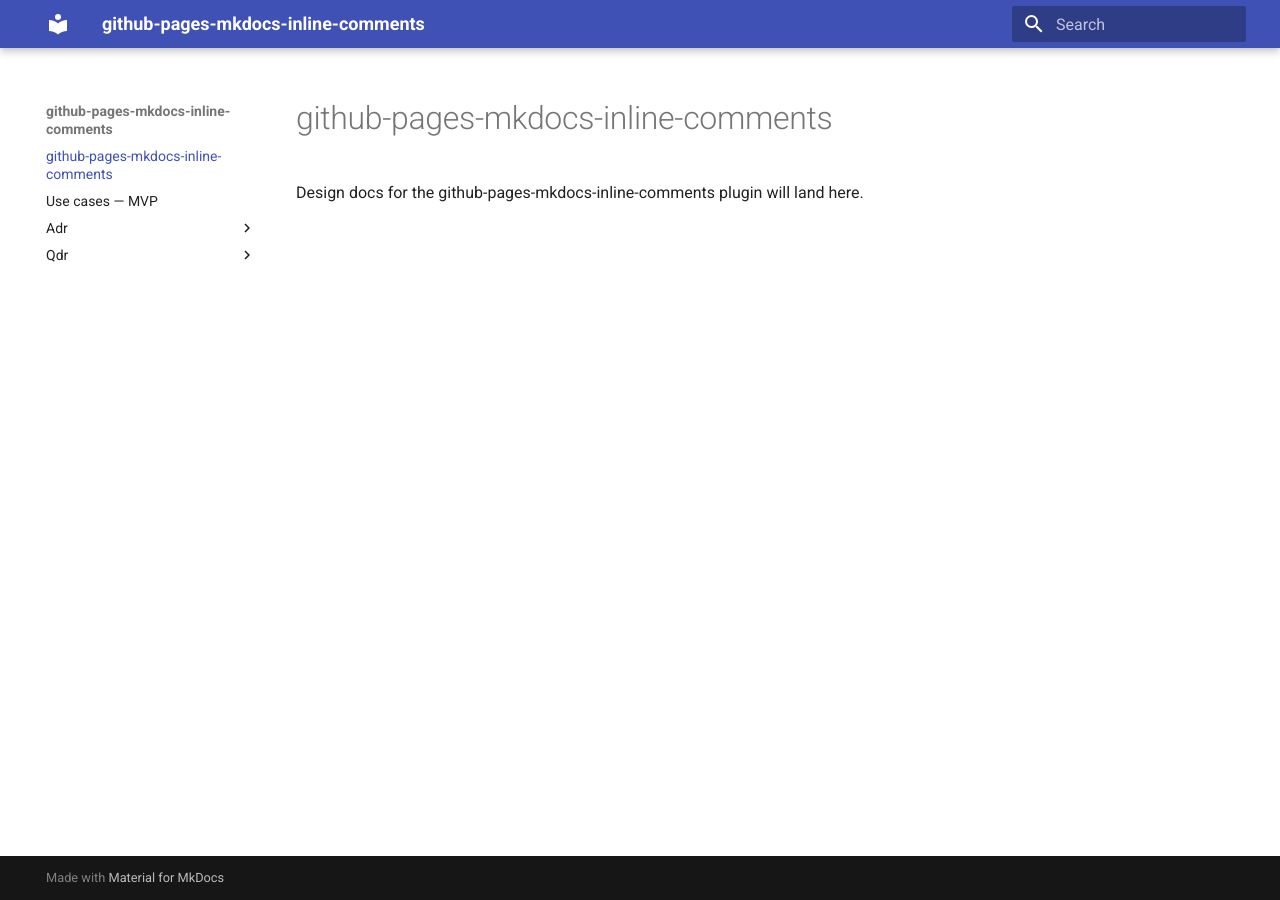
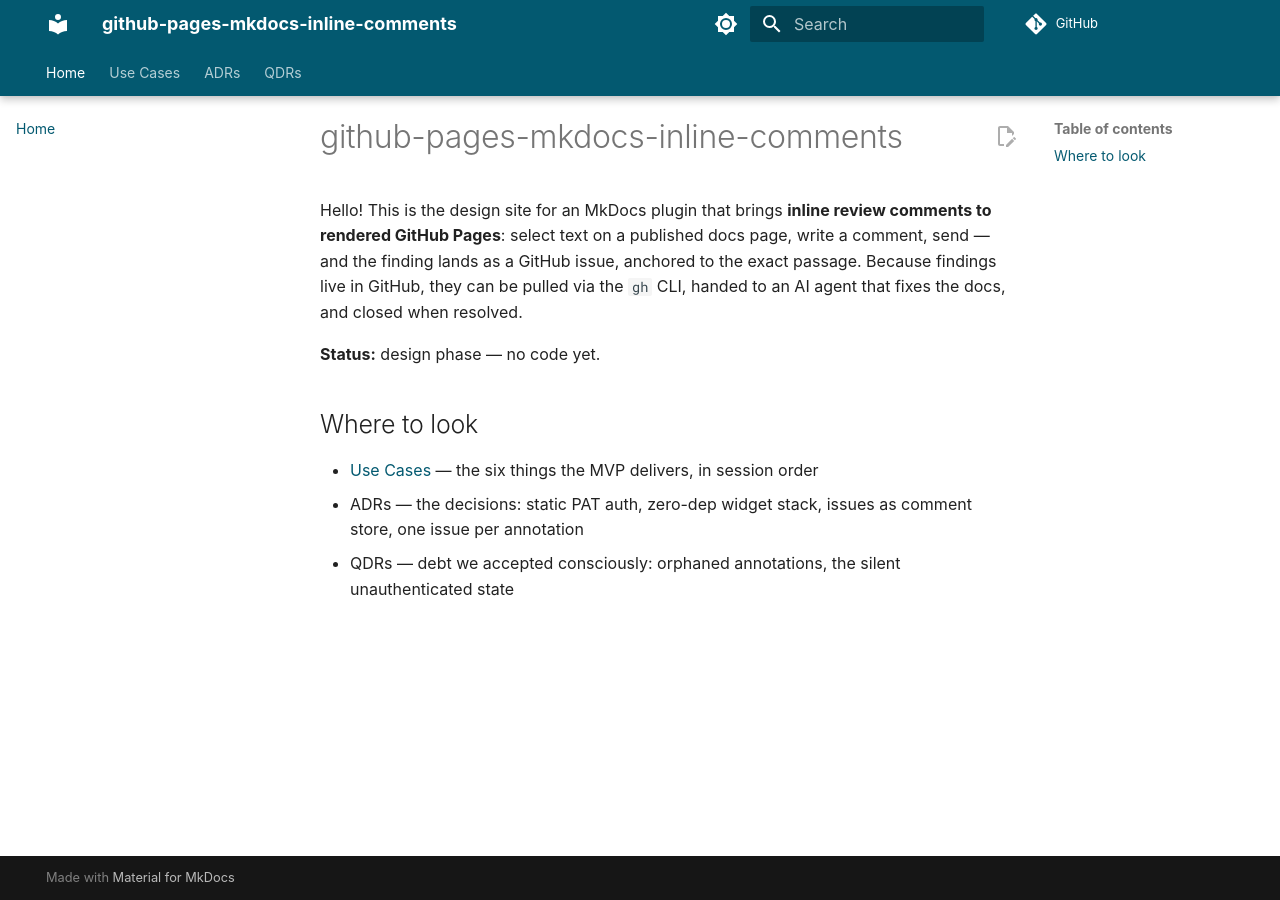
Before and after one commit to Olliverse/github-pages-mkdocs-inline-comments, an MkDocs documentation site: the page built from docs/index.md, in a window 1280 px wide. Built offline with MkDocs 1.6.1 and Material for MkDocs 9.7.7, drawn with Linux system fonts in a browser that asks for light colours; comment, search, counter and statistics services are not loaded.

Commit message:
docs: align theme and nav with base-core-docs, add home page

```diff
--- a/docs/index.md
+++ b/docs/index.md
@@ -1,3 +1,11 @@
 # github-pages-mkdocs-inline-comments
 
-Design docs for the github-pages-mkdocs-inline-comments plugin will land here.
+Hello! This is the design site for an MkDocs plugin that brings **inline review comments to rendered GitHub Pages**: select text on a published docs page, write a comment, send — and the finding lands as a GitHub issue, anchored to the exact passage. Because findings live in GitHub, they can be pulled via the `gh` CLI, handed to an AI agent that fixes the docs, and closed when resolved.
+
+**Status:** design phase — no code yet.
+
+## Where to look
+
+- [Use Cases](use-cases.md) — the six things the MVP delivers, in session order
+- ADRs — the decisions: static PAT auth, zero-dep widget stack, issues as comment store, one issue per annotation
+- QDRs — debt we accepted consciously: orphaned annotations, the silent unauthenticated state
--- a/mkdocs.yml
+++ b/mkdocs.yml
@@ -1,3 +1,78 @@
 site_name: github-pages-mkdocs-inline-comments
+site_description: Inline review comments on rendered MkDocs GitHub Pages, stored as GitHub issues
+site_url: "https://olliverse.github.io/github-pages-mkdocs-inline-comments/"
+repo_url: https://github.com/Olliverse/github-pages-mkdocs-inline-comments
+edit_uri: edit/main/docs/
+
+docs_dir: docs
+
+nav:
+  - Home: index.md
+  - Use Cases: use-cases.md
+  - ADRs:
+      - ADR-001 — Static PAT Auth: adr/0001-static-pat-auth.md
+      - ADR-002 — Frontend Widget Stack: adr/0002-frontend-stack.md
+      - ADR-003 — Issues as Comment Store: adr/0003-issues-as-comment-store.md
+      - ADR-004 — One Issue per Annotation: adr/0004-one-issue-per-annotation.md
+  - QDRs:
+      - QDR-001 — Orphaned Annotations: qdr/0001-orphaned-annotations.md
+      - QDR-002 — Silent Unauthenticated State: qdr/0002-silent-unauthenticated-state.md
+
 theme:
   name: material
+  language: en
+  custom_dir: overrides
+  features:
+    - navigation.indexes
+    - navigation.tabs
+    - navigation.tabs.sticky
+    - navigation.top
+    - content.code.copy
+    - content.action.edit
+  palette:
+    - scheme: default
+      media: "(prefers-color-scheme: light)"
+      toggle:
+        icon: material/brightness-7
+        name: Switch to dark mode
+
+    - scheme: slate
+      media: "(prefers-color-scheme: dark)"
+      toggle:
+        icon: material/brightness-4
+        name: Switch to light mode
+
+plugins:
+  - search
+  - likec4:
+      use_dot: false
+  - panzoom:
+      mermaid: true
+      full_screen: true
+      key: none
+
+extra_css:
+  - stylesheets/theme.css
+  - stylesheets/fullwidth.css
+
+markdown_extensions:
+  - admonition
+  - attr_list
+  - footnotes
+  - md_in_html
+  - pymdownx.caret
+  - pymdownx.details
+  - pymdownx.emoji
+  - pymdownx.highlight
+  - pymdownx.inlinehilite
+  - pymdownx.keys
+  - pymdownx.mark
+  - pymdownx.snippets
+  - pymdownx.tabbed
+  - pymdownx.tasklist
+  - pymdownx.tilde
+  - pymdownx.superfences:
+      custom_fences:
+        - name: mermaid
+          class: mermaid
+          format: !!python/name:pymdownx.superfences.fence_code_format
--- /dev/null
+++ b/overrides/stylesheets/fullwidth.css
@@ -0,0 +1,21 @@
+.md-main__inner {
+  max-width: none !important;
+  margin: 0 !important;
+}
+
+.md-content {
+  max-width: none !important;
+}
+
+.md-content__inner {
+  margin: 0 1rem !important;
+  max-width: none !important;
+}
+
+.md-sidebar--primary {
+  width: 15rem;
+}
+
+.md-container {
+  max-width: none !important;
+}
--- /dev/null
+++ b/overrides/stylesheets/theme.css
@@ -0,0 +1,46 @@
+:root {
+  --md-text-font: -apple-system, "Segoe UI", Arial, sans-serif;
+
+  --brand-dark-teal: #035970;
+  --brand-light-blue: #39b3e6;
+  --brand-medium-blue: #079eda;
+  --brand-soft-blue: #8cb7e3;
+  --brand-success: #00893e;
+  --brand-warning: #f0ab00;
+  --brand-error: #e22718;
+}
+
+[data-md-color-scheme="default"] {
+  --md-primary-fg-color: var(--brand-dark-teal);
+  --md-primary-fg-color--light: #0a6e89;
+  --md-primary-fg-color--dark: #023f50;
+  --md-primary-bg-color: #ffffff;
+  --md-primary-bg-color--light: rgba(255, 255, 255, 0.7);
+
+  --md-accent-fg-color: var(--brand-medium-blue);
+  --md-accent-fg-color--transparent: rgba(7, 158, 218, 0.1);
+
+  --md-typeset-a-color: var(--brand-dark-teal);
+}
+
+[data-md-color-scheme="slate"] {
+  --md-primary-fg-color: #023f50;
+  --md-primary-fg-color--light: var(--brand-dark-teal);
+  --md-primary-fg-color--dark: #012b38;
+  --md-primary-bg-color: #ffffff;
+
+  --md-accent-fg-color: var(--brand-light-blue);
+  --md-accent-fg-color--transparent: rgba(57, 179, 230, 0.1);
+
+  --md-typeset-a-color: var(--brand-light-blue);
+}
+
+.md-header__button.md-logo img {
+  height: 1.6rem;
+  width: auto;
+}
+
+[data-md-color-scheme="default"] .md-nav__link--active,
+[data-md-color-scheme="default"] .md-tabs__link--active {
+  color: var(--brand-dark-teal);
+}
```
